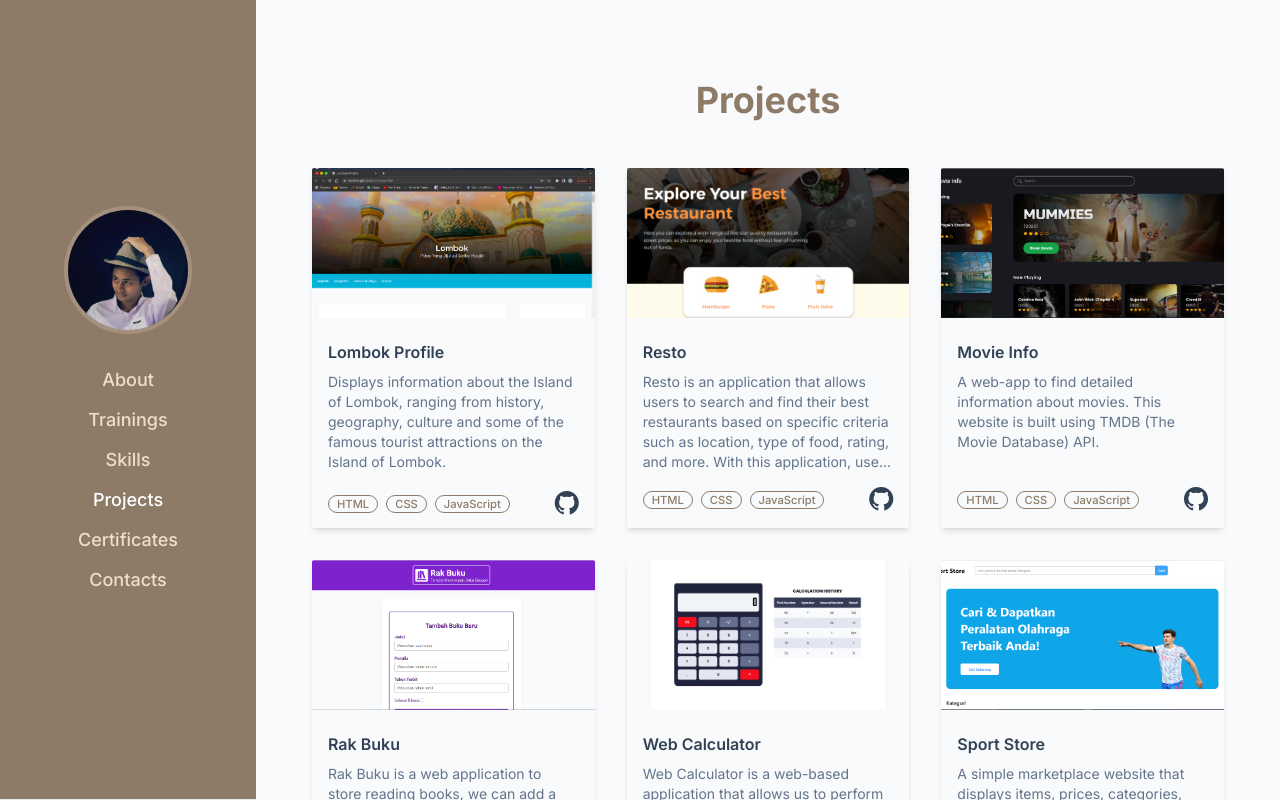
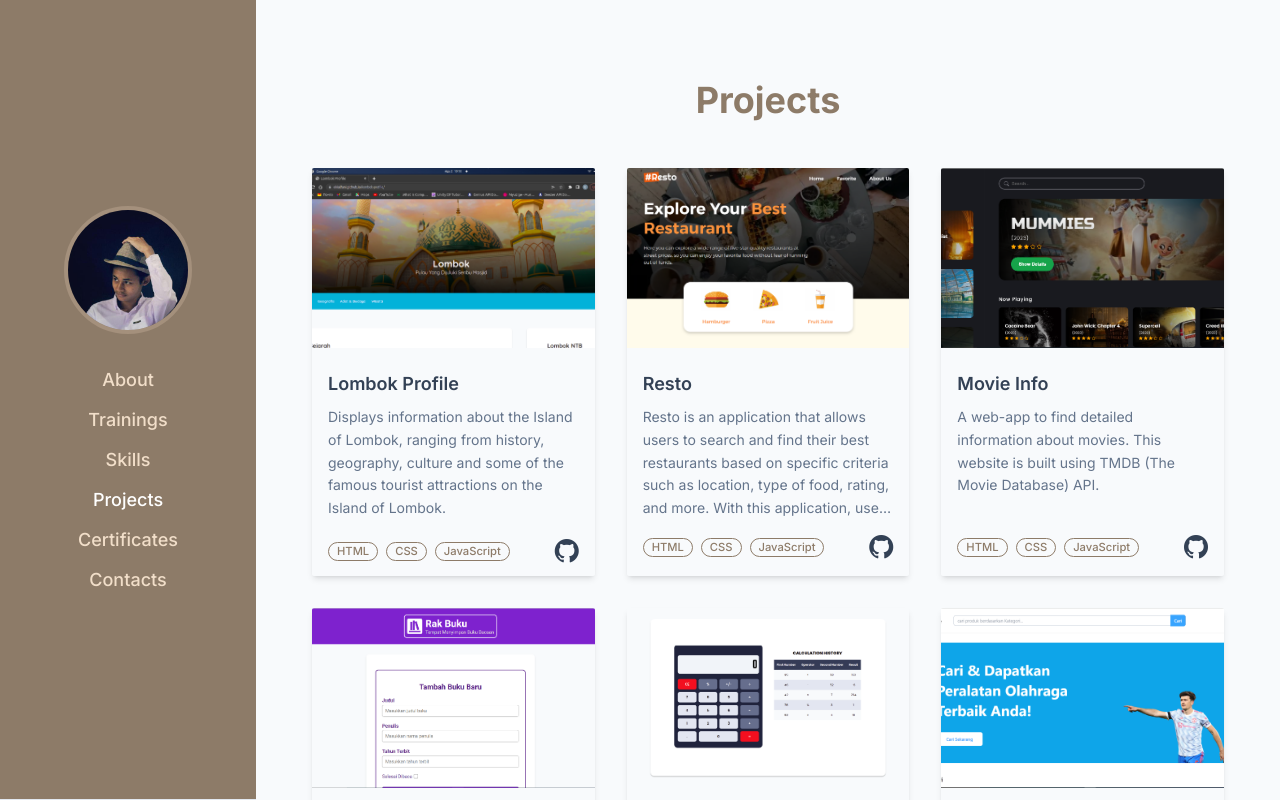
Before and after one commit to ekialfani/portfolio, a React (Create React App) app: page /projects in a window 1280 px wide. Built offline with nearby package versions, Linux system fonts and the light colour scheme.

Commit message:
style: updating the appearance of the projects pages.

```diff
--- a/src/pages/Projects.js
+++ b/src/pages/Projects.js
@@ -13,11 +13,11 @@ function Projects() {
         projects
       </h2>
       <div
-        className="grid grid-cols-[minmax(180px,_260px)] sm:grid-cols-[repeat(2,_minmax(180px,_280px))] xl:grid-cols-[repeat(3,_minmax(200px,_300px))] justify-center gap-8">
+        className="grid grid-cols-[minmax(180px,_280px)] sm:grid-cols-[repeat(2,_minmax(180px,_280px))] xl:grid-cols-[repeat(3,_minmax(200px,_300px))] justify-center gap-8">
         <div
           className="shadow-md rounded-sm relative overflow-hidden">
           <a
-            className="inline-block w-full h-[150px]"
+            className="inline-block w-full h-[180px]"
             href="https://ekialfani.github.io/lombok-profile/"
             target="_blank"
             rel="noreferrer">
@@ -29,7 +29,7 @@ function Projects() {
           <div
             className="p-4 mb-10">
             <h4
-              className="capitalize text-sm sm:text-base font-semibold mb-2 text-slate-700 hover:text-custom-shadow active:text-slate-700">
+              className="capitalize text-base md:text-lg font-semibold mb-2 text-slate-700 hover:text-custom-shadow active:text-slate-700">
               <a
                 href="https://ekialfani.github.io/lombok-profile/"
                 target="_blank"
@@ -38,7 +38,7 @@ function Projects() {
               </a>
             </h4>
             <p
-              className="limit-sentences text-xs leading-5 sm:text-sm text-slate-500">
+              className="limit-sentences leading-relaxed text-sm text-slate-500">
               Displays information about the Island of Lombok, ranging from history, geography, culture and some of the famous tourist attractions on the Island of Lombok.
             </p>
           </div>
@@ -72,7 +72,7 @@ function Projects() {
         <div
           className="shadow-md rounded-sm relative overflow-hidden">
           <a
-            className="inline-block h-[150px] w-full"
+            className="inline-block h-[180px] w-full"
             href="https://jovial-clafoutis-41cfc0.netlify.app/"
             target="_blank"
             rel="noreferrer">
@@ -83,13 +83,13 @@ function Projects() {
           </a>
           <div className="p-4 mb-10">
             <h4
-              className="capitalize text-sm sm:text-base font-semibold mb-2 text-slate-700 hover:text-custom-shadow active:text-slate-700">
+              className="capitalize text-base sm:text-lg font-semibold mb-2 text-slate-700 hover:text-custom-shadow active:text-slate-700">
               <a href="https://jovial-clafoutis-41cfc0.netlify.app/" target="_blank"
           rel="noreferrer">
                 resto
               </a>
             </h4>
-            <p className="limit-sentences text-xs leading-5 sm:text-sm text-slate-500">Resto is an application that allows users to search and find their best restaurants based on specific criteria such as location, type of food, rating, and more. With this application, users can view information about the restaurant such as menu, photos, and reviews from previous visitors.</p>
+            <p className="limit-sentences leading-relaxed text-sm text-slate-500">Resto is an application that allows users to search and find their best restaurants based on specific criteria such as location, type of food, rating, and more. With this application, users can view information about the restaurant such as menu, photos, and reviews from previous visitors.</p>
           </div>
           <div
             className="absolute w-full bottom-0 flex items-center px-4 py-3 justify-between gap-x-2 overflow-auto">
@@ -121,7 +121,7 @@ function Projects() {
         <div
           className="shadow-md rounded-sm  overflow-hidden relative">
           <a
-            className="inline-block w-full h-[150px]"
+            className="inline-block w-full h-[180px]"
             href="https://ekialfani.github.io/movie-info/"
             target="_blank"
             rel="noreferrer">
@@ -132,13 +132,13 @@ function Projects() {
           </a>
           <div className="p-4 mb-10">
             <h4
-              className="capitalize text-sm sm:text-base font-semibold mb-2 text-slate-700 hover:text-custom-shadow active:text-slate-700">
+              className="capitalize text-base sm:text-lg font-semibold mb-2 text-slate-700 hover:text-custom-shadow active:text-slate-700">
               <a href="https://ekialfani.github.io/movie-info/" target="_blank" rel="noreferrer">
                 movie info
               </a>
             </h4>
             <p
-              className="limit-sentences leading-5 text-xs  sm:text-sm text-slate-500">
+              className="limit-sentences leading-relaxed  text-sm text-slate-500">
               A web-app to find detailed information about movies. This website is built using TMDB (The Movie Database) API.
             </p>
           </div>
@@ -172,7 +172,7 @@ function Projects() {
         <div
           className="shadow-md rounded-sm relative overflow-hidden">
           <a
-            className="inline-block w-full h-[150px]"
+            className="inline-block w-full h-[180px]"
             href="https://ekialfani.github.io/rak-buku/"
             target="_blank"
             rel="noreferrer">
@@ -184,13 +184,13 @@ function Projects() {
           <div
             className="p-4 mb-10">
             <h4
-              className="capitalize text-sm sm:text-base font-semibold mb-2 text-slate-700 hover:text-custom-shadow active:text-slate-700">
+              className="capitalize text-base sm:text-lg font-semibold mb-2 text-slate-700 hover:text-custom-shadow active:text-slate-700">
               <a href="https://ekialfani.github.io/rak-buku/" target="_blank" rel="noreferrer">
                 rak buku
               </a>
             </h4>
             <p
-              className="limit-sentences leading-5 text-xs sm:text-sm text-slate-500">
+              className="limit-sentences leading-relaxed text-sm text-slate-500">
               Rak Buku is a web application to store reading books, we can add a new book and move books between shelves by marking them as "selesai dibaca (finished)" or "belum selesai (unfinished)". We can also remove the book from the bookshelf by pressing the "hapus buku (deleted book)" button and edit the book by pressing the edit icon.
             </p>
           </div>
@@ -224,7 +224,7 @@ function Projects() {
         <div
           className="shadow-md rounded-sm relative overflow-hidden">
           <a
-            className="inline-block w-full h-[150px]"
+            className="inline-block w-full h-[180px]"
             href="https://ekialfani.github.io/web-calculator/"
             target="_blank"
             rel="noreferrer">
@@ -236,7 +236,7 @@ function Projects() {
           <div
             className="p-4 mb-10">
             <h4
-              className="capitalize text-sm sm:text-base font-semibold mb-2 text-slate-700 hover:text-custom-shadow active:text-slate-700">
+              className="capitalize text-base sm:text-lg font-semibold mb-2 text-slate-700 hover:text-custom-shadow active:text-slate-700">
               <a
                 href="https://ekialfani.github.io/web-calculator/"
                 target="_blank"
@@ -245,7 +245,7 @@ function Projects() {
               </a>
             </h4>
             <p
-              className="limit-sentences leading-5 text-xs sm:text-sm text-slate-500">
+              className="limit-sentences leading-relaxed text-sm text-slate-500">
               Web Calculator is a web-based application that allows us to perform simple arithmetic operations such as addition, subtraction, multiplication, and others. When we do the calculation process, the history will be saved automatically into web storage and will be displayed in tabular form.
             </p>
           </div>
@@ -279,7 +279,7 @@ function Projects() {
         <div
           className="shadow-md rounded-sm relative overflow-hidden">
           <a
-            className="inline-block w-full h-[150px]"
+            className="inline-block w-full h-[180px]"
             href="https://ekialfani.github.io/sport-store/"
             target="_blank"
             rel="noreferrer">
@@ -291,7 +291,7 @@ function Projects() {
           <div
             className="p-4 mb-10">
             <h4
-              className="capitalize text-sm sm:text-base font-semibold mb-2 text-slate-700 hover:text-custom-shadow active:text-slate-700">
+              className="capitalize text-base sm:text-lg font-semibold mb-2 text-slate-700 hover:text-custom-shadow active:text-slate-700">
               <a
                 href="https://ekialfani.github.io/sport-store/"
                 target="_blank"
@@ -300,7 +300,7 @@ function Projects() {
               </a>
             </h4>
             <p
-              className="limit-sentences leading-5 text-xs sm:text-sm text-slate-500">
+              className="limit-sentences leading-relaxed text-sm text-slate-500">
               A simple marketplace website that displays items, prices, categories, and more.
             </p>
           </div>
```
